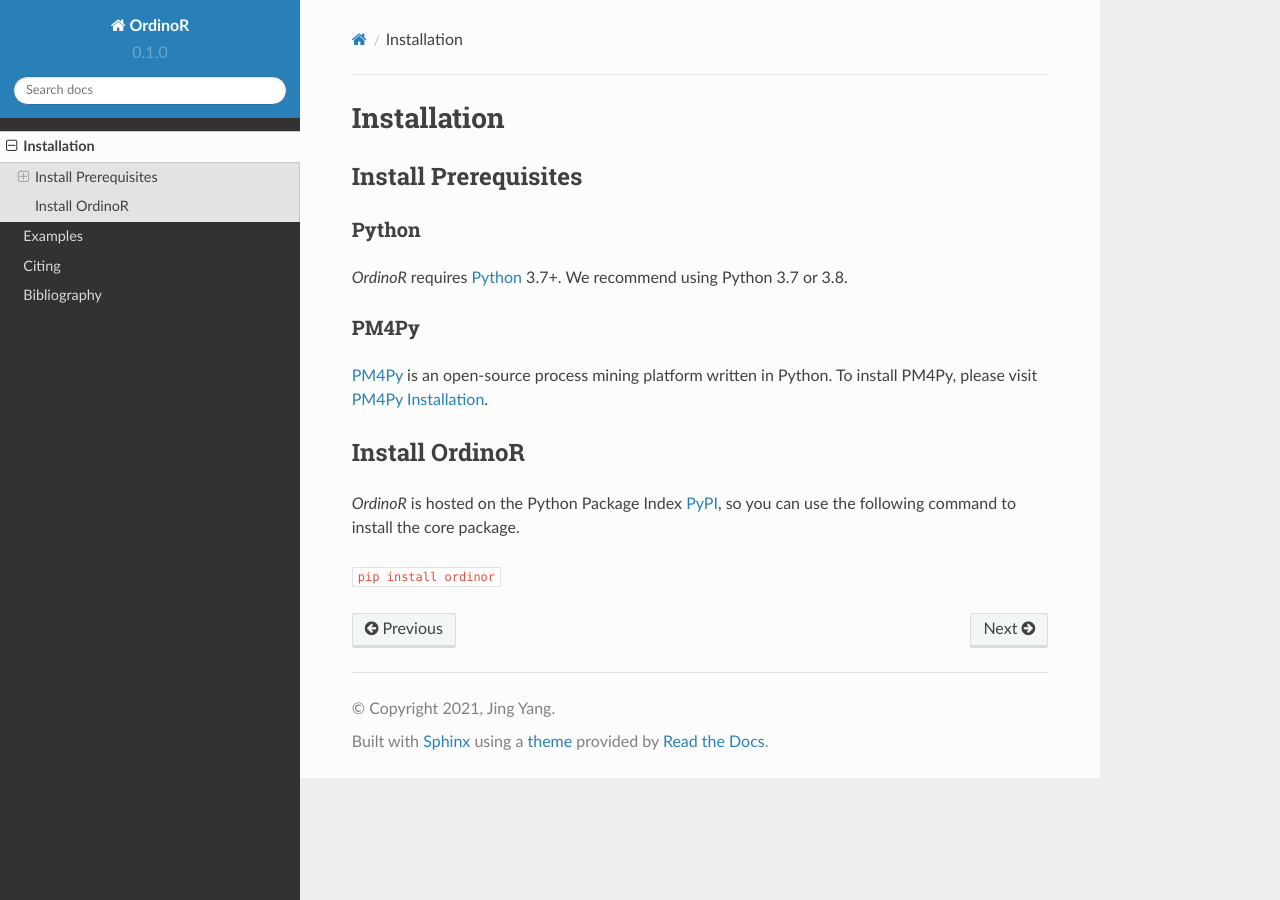
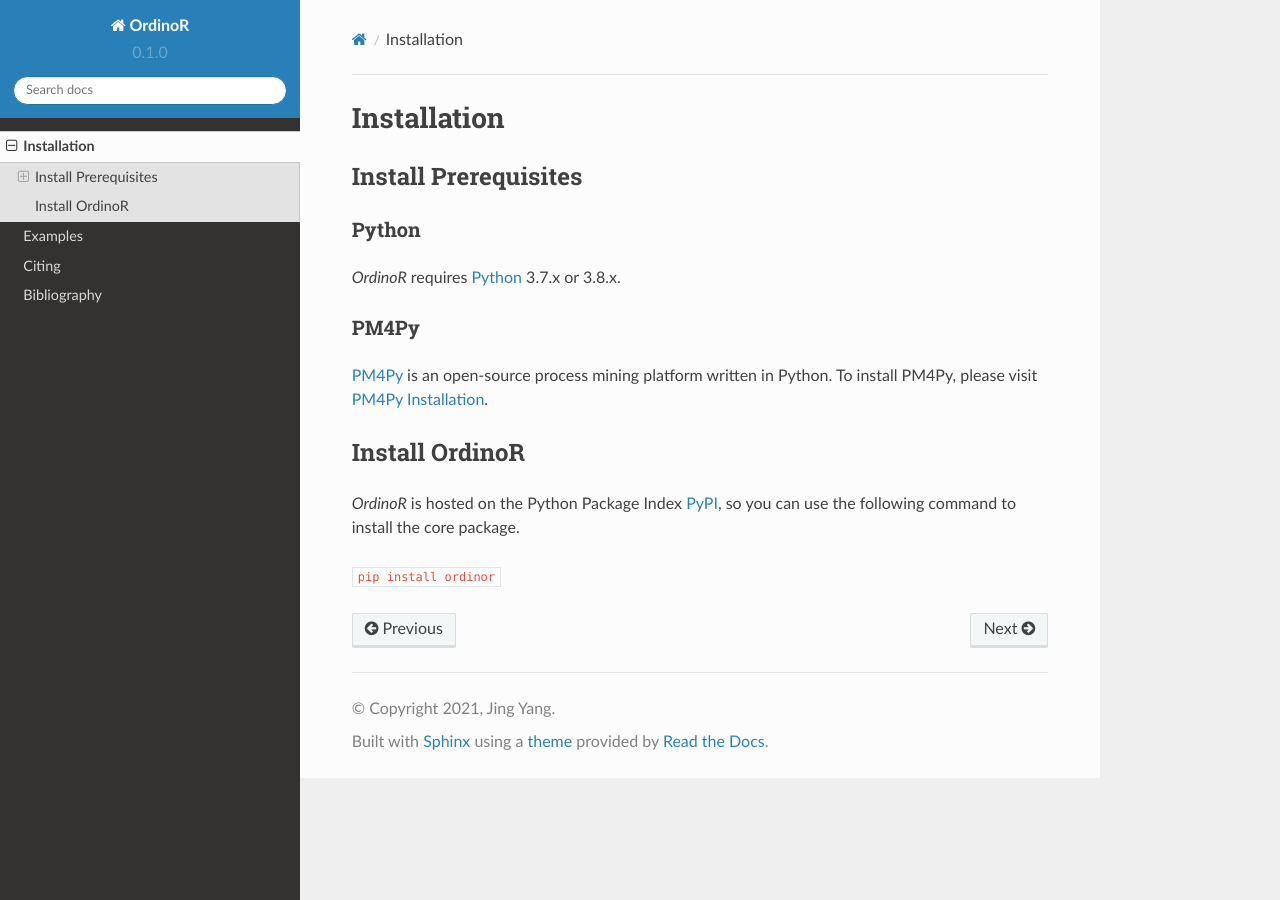
Before and after one commit to roy-jingyang/OrdinoR-doc, a Sphinx documentation site: the page built from source/install.rst, in a window 1280 px wide. Built offline with Sphinx 7.4.7 and the Read the Docs theme 2.0.0, drawn with Linux system fonts in a browser that asks for light colours.

Commit message:
update installation: python version

```diff
--- a/source/install.rst
+++ b/source/install.rst
@@ -11,7 +11,7 @@
 
 Python
 ------
-*OrdinoR* requires Python_ 3.7+. We recommend using Python 3.7 or 3.8.
+*OrdinoR* requires Python_ 3.7.x or 3.8.x.
 
 PM4Py
 -----
```
